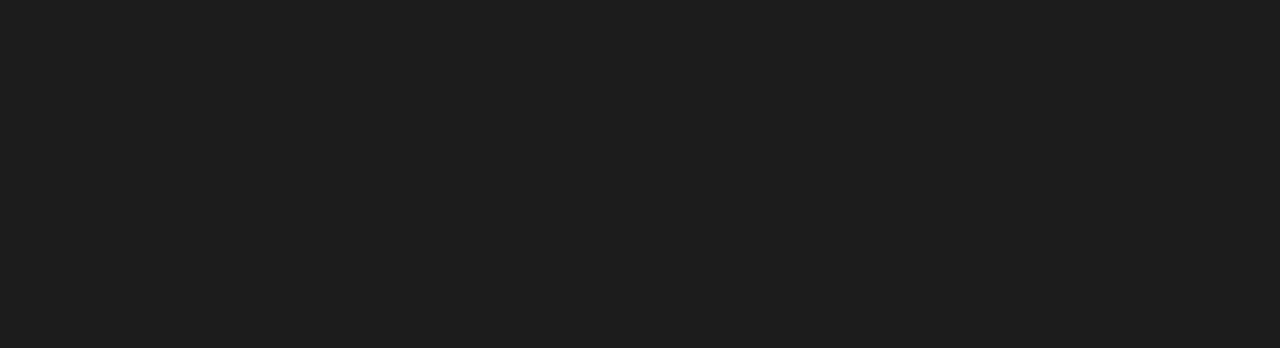
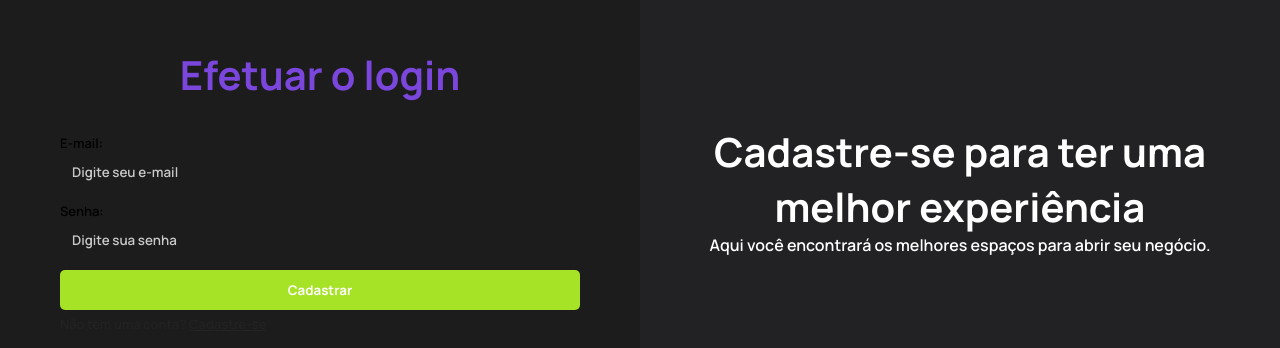
Before and after one commit to Rafa-Roodrigues/Loquei-Frontend, a React (Create React App) app: page /loginn in a window 1280 px wide. Before the commit this address had no page. Shown: the part 210-558 px from the top of the page. Built offline with nearby package versions, Linux system fonts and the light colour scheme.

Commit message:
Criando a nova tela de login

```diff
--- a/src/pages/Cadastrar/index.jsx
+++ b/src/pages/Cadastrar/index.jsx
@@ -10,7 +10,7 @@
     const schema = yup.object({
         nome: yup.string().trim().required('Campo obrigatório'),
         sobrenome: yup.string().trim().required('Campo obrigatório'),
-        cpf: yup.string().min(14, 'CPF inválido MIN').max(14, 'CPF inválido MAX'),
+        cpf: yup.string().min(14, 'CPF inválido').max(14, 'CPF inválido'),
         whatsapp: yup.string().min(15, 'Numero inválido').max(15, 'Numero inválido'),
         email: yup.string().email('E-mail inválido').trim().required('Campo obrigatório'),
         senha: yup.string().min(6, 'Minímo de 6 caracteres').max(30, 'Maximo de 30 caracteres'),
--- /dev/null
+++ b/src/pages/Login2/index.jsx
@@ -0,0 +1,57 @@
+import { ContentLeft, ContentRight, Container, BoxInputs, Footer, Error, Input } from './style';
+import { useForm } from 'react-hook-form';
+import * as yup from 'yup';
+import { yupResolver } from '@hookform/resolvers/yup';
+
+export function Login2() {
+    const schema = yup.object({
+        email: yup.string().email('E-mail inválido').trim().required('Campo obrigatório'),
+        senha: yup.string().min(6, 'Minímo de 6 caracteres').max(30, 'Maximo de 30 caracteres'),
+    });
+
+    const { register, handleSubmit, formState: { errors } } = useForm({
+        resolver: yupResolver(schema),
+    });
+
+    function handleForm(data){
+        console.log("DADOS", data)
+    }
+
+    return (
+        <Container>
+            <ContentLeft>
+                <form onSubmit={handleSubmit(handleForm)}>
+                    <h2>Efetuar o login</h2>
+                    <BoxInputs>
+                        <Input error={errors.email} id="box_email">
+                            E-mail:
+                            <input {...register('email')} name="email" placeholder='Digite seu e-mail'/>
+                            {errors.email && <Error>{errors.email.message}</Error>}
+
+                        </Input>
+
+                        <Input error={errors.senha} id="box_senha">
+                            Senha:
+                            <input {...register('senha')} type="password" name="senha" placeholder='Digite sua senha'/>
+                            {errors.senha && <Error>{errors.senha.message}</Error>}
+
+                        </Input>
+                    </BoxInputs>
+                    <button type='submit'>Cadastrar</button>
+                    <p>Não tem uma conta? <a href='#'>Cadastre-se</a></p>
+                </form>
+
+                <Footer>
+                    <p>Não tem uma conta? <a href='#'>Cadastre-se</a></p>
+                </Footer>
+            </ContentLeft>
+
+            <ContentRight>
+                <div>
+                    <h1>Cadastre-se para ter uma<br></br> melhor experiência</h1>
+                    <p>Aqui você encontrará os melhores espaços para abrir seu negócio.</p>
+                </div>
+            </ContentRight>
+        </Container>
+    )
+}
--- a/src/pages/Cadastrar/style.js
+++ b/src/pages/Login2/style.js
@@ -5,10 +5,10 @@
     height: 100vh;
 `;
 
-export const ContentLeft = styled.div`
+export const ContentRight = styled.div`
     width: 50%;
     height: 100%;
-    background-color: #7A46DB;
+    background-color: ${({ theme }) => theme.colors.categoryContainer};
 
     display: flex;
     justify-content: center;
@@ -30,10 +30,11 @@
     }
 `;
 
-export const ContentRight = styled.div`
+export const ContentLeft = styled.div`
     width: 50%;
     height: 100%;
-    background-color: #FFFFFF;
+    background-color: ${({ theme }) => theme.colors.background};
+
 
     display: flex;
     flex-direction: column;
@@ -66,14 +67,12 @@
             color: #7A46DB;
             text-align: center;
             font-size: 2.5rem;
-
-            display: none;
         }
 
     }
 
     button {
-        height: 45px;
+        height: 40px;
         grid-area: botao;
         background-color: #A6E327;
         display: block;
@@ -93,9 +92,6 @@
                 display: none;
             }
 
-            h2 {
-                display: block;
-            }
         }
 
     }
@@ -106,57 +102,9 @@
     max-width: inherit;
     width: 100%;
 
-    display: grid;
-    gap: 10px;
-    grid-template-areas:'nome sobrenome'
-                        'cpf whats'
-                        'email email'
-                        'senha senha'
-                        'confirmar confirmar'
-                        'botao botao';
-
     > p {
         font-size: 13px;
     }
-
-    #box_nome {
-        grid-area: nome;
-    }
-
-    #box_sobrenome {
-        grid-area: sobrenome;
-    }
-
-    #box_cpf {
-        grid-area: cpf;
-    }
-
-    #box_whatsapp {
-        grid-area: whats;
-    }
-
-    #box_email {
-        grid-area: email;
-    }
-
-    #box_senha {
-        grid-area: senha;
-    }
-
-    #box_confirmar {
-        grid-area: confirmar;
-    }
-
-    /* @media screen and (max-width: 450px) {
-        grid-template-areas:'nome nome'
-                            'sobrenome sobrenome'
-                            'cpf cpf'
-                            'whats whats'
-                            'email email'
-                            'senha senha'
-                            'confirmar confirmar'
-                            'botao botao';
-    } */
  `;
 
  export const Footer = styled.footer`
@@ -189,15 +137,24 @@
     display: block;
     font-size: 13px;
 
+    margin-bottom: 10px;
+
+
+
     input {
         width: 100%;
         height: 40px;
 
-        background-color: #eeeeee;
+        background-color: ${({ theme }) => theme.colors.inputsBackground};
+        color: ${({ theme }) => theme.colors.inputsText};
 
         padding-left: 10px;
         border-radius: 5px;
 
         border: 2px solid ${({error}) => error ? '#e84118': 'transparent'};
+
+        &::placeholder {
+            color: ${({ theme }) => theme.colors.inputsPlaceholder};
+        }
     }
  `;
--- a/src/routes/index.js
+++ b/src/routes/index.js
@@ -7,6 +7,7 @@
 import { Anunciar } from '../pages/Anunciar';
 import { Perfil } from '../pages/Perfil';
 import { Cadastrar } from '../pages/Cadastrar';
+import { Login2 } from '../pages/Login2';
 
 export function Router() {
     return (
@@ -14,6 +15,7 @@
             <Routes>
                 <Route path="/" element={<Home />}/>
                 <Route path="/login" element={<Login />}/>
+                <Route path="/loginn" element={<Login2 />}/>
                 <Route path="/registro" element={<Registro />}/>
                 <Route path="/cadastrar" element={<Cadastrar/>}/>
                 <Route path="/meus-anuncios" element={<MeusAnuncios />}/>
```
